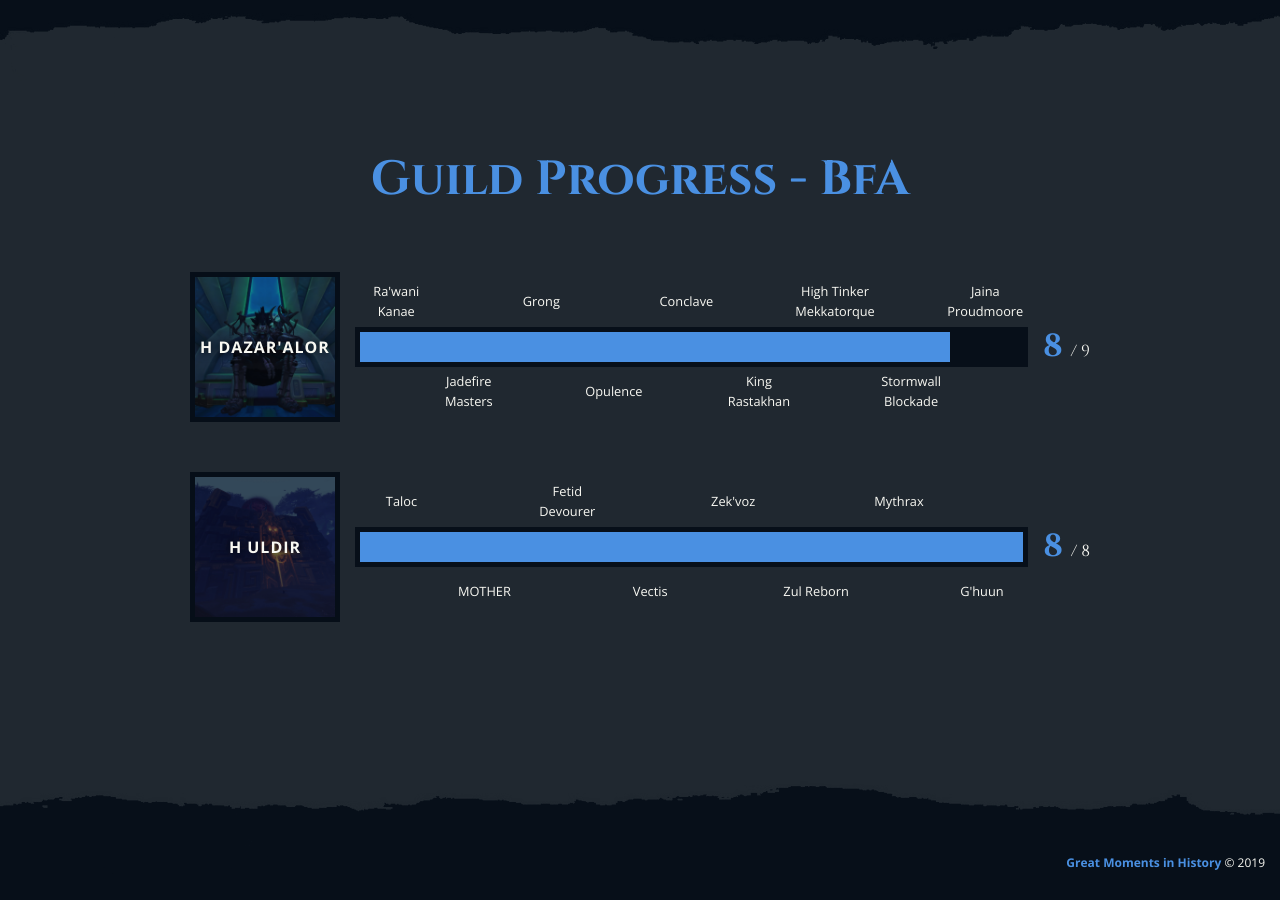
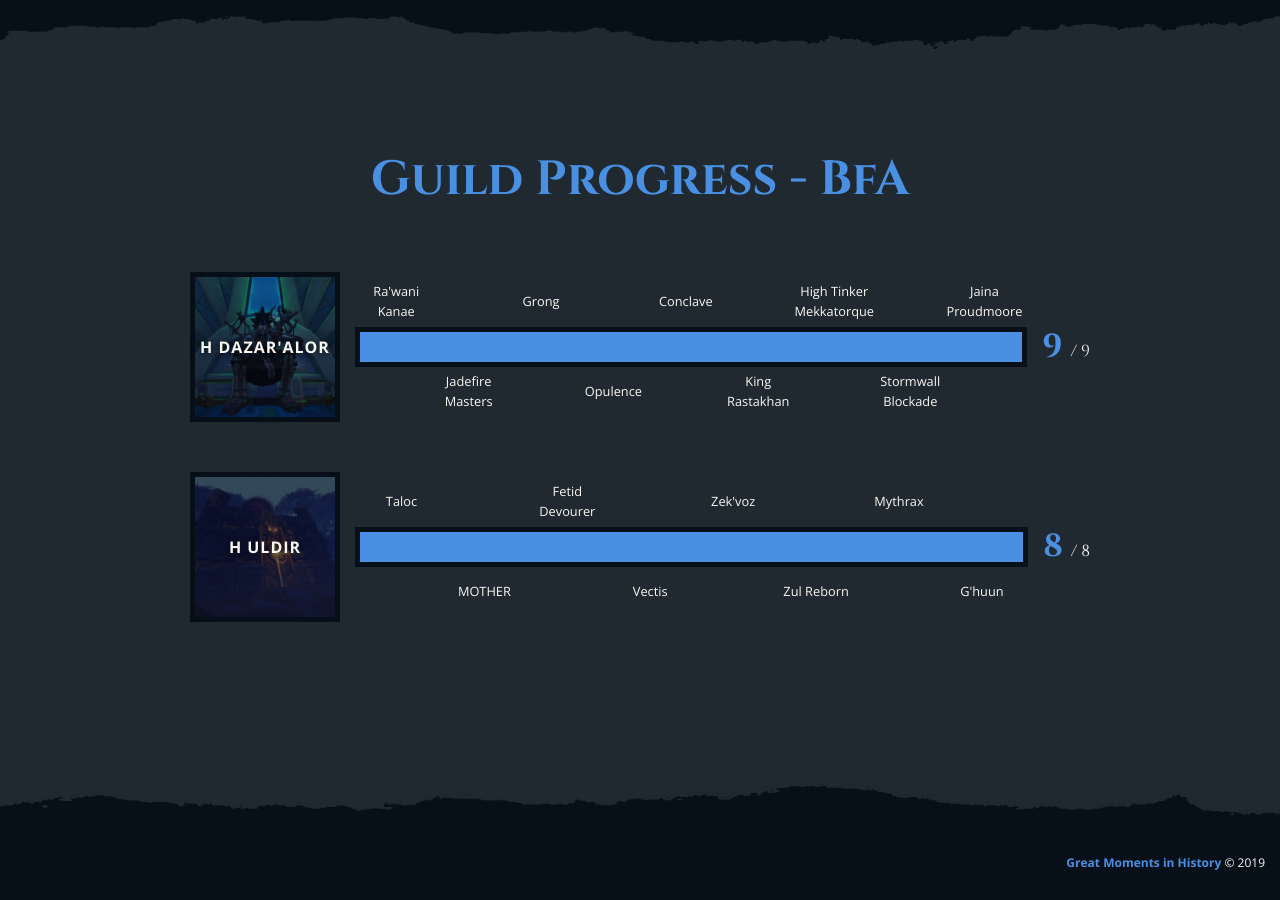
Before and after one commit to gmih/gmih.github.io, a Jekyll site: the page built from index.html, in a window 1280 px wide and 900 px high, scrolled down 2709 px. Built offline with Jekyll 4.4.1, drawn with Linux system fonts in a browser that asks for light colours; nearby versions of some CDN libraries.

Commit message:
Update index.html

```diff
--- a/index.html
+++ b/index.html
@@ -64,10 +64,10 @@ layout: default
                             <span class="raid-meter-label">Jaina Proudmoore</span>
                         </div>
                         <div class="meter">
-                            <span style="width:calc(8/9 * 100%);"><span class="progress-meter"></span></span>
+                            <span style="width:calc(9/9 * 100%);"><span class="progress-meter"></span></span>
                         </div>
                     </div>
-                    <div class="progress-numbers"><span class="first-number">8 </span>/ 9</div>
+                    <div class="progress-numbers"><span class="first-number">9 </span>/ 9</div>
                 </div>
 
                 <div class="raid-instance">
```
